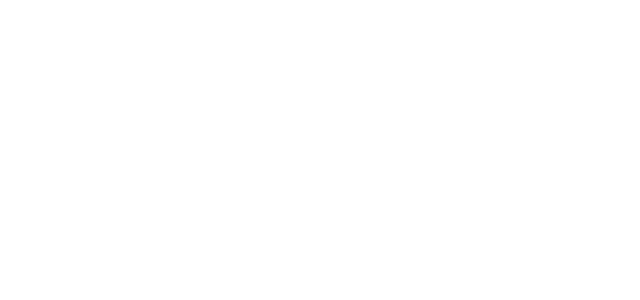
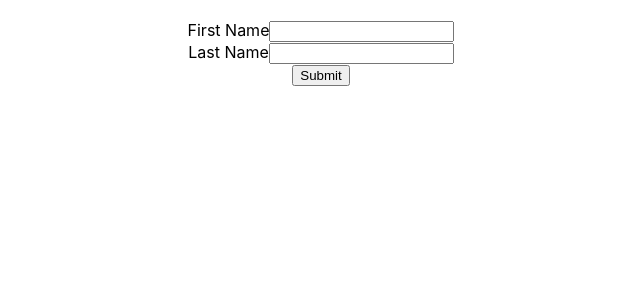
Before and after one commit to anmolsukki/react-hooks, a React (Create React App) app: page /customHookForm in a window 1280 px wide. Shown: the top 300 px of the page, without its empty margins (319-959 px from the left). Built offline with nearby package versions, Linux system fonts and the light colour scheme.

Commit message:
Complete Custom Hooks

```diff
--- /dev/null
+++ b/src/Components/CustomHooks/CustomHooksDocTitle.js
@@ -0,0 +1,9 @@
+import { useEffect } from 'react'
+
+const CustomHooksDocTitle = (count) => {
+    useEffect(() => {
+        document.title = `Count - ${count}`
+    }, [count])
+}
+
+export default CustomHooksDocTitle
--- /dev/null
+++ b/src/Components/CustomHooks/CustomUseCounterComp.js
@@ -0,0 +1,20 @@
+import { useState } from 'react';
+
+const useCounter = (initialCount = 0, value) => {
+    const [count, setCount] = useState(initialCount)
+
+    const increment = () => {
+        setCount(prevCount => prevCount + value)
+    }
+
+    const decrement = () => {
+        setCount(prevCount => prevCount - value)
+    }
+
+    const reset = () => {
+        setCount(initialCount)
+    }
+    return [count, increment, decrement, reset]
+}
+
+export default useCounter;
--- /dev/null
+++ b/src/Components/CustomHooks/useInput.js
@@ -0,0 +1,20 @@
+import { useState } from 'react';
+
+const useInput = (initialValue) => {
+  const [value, setValue] = useState(initialValue)
+
+  const reset = () => {
+    setValue('')
+  }
+
+  const bind = {
+    value,
+    onChange: e => {
+      setValue(e.target.value)
+    }
+  }
+
+  return [value, bind, reset]
+}
+
+export default useInput;
--- a/src/Helper/Routes.js
+++ b/src/Helper/Routes.js
@@ -1,5 +1,8 @@
 import React from 'react';
 import { Route, Switch, withRouter } from 'react-router-dom';
+import CustomHookForm from '../Pages/CustomHookForm';
+import CustomHooksSetTitle from '../Pages/CustomHooksSetTitle';
+import CustomHookUseCounter from '../Pages/CustomHookUseCounter';
 import IntervalHookCounter from '../Pages/IntervalHookCounter';
 import prevState from '../Pages/PrevState';
 import useCallbacks from '../Pages/useCallbacks';
@@ -28,6 +31,9 @@ const Routes = () => {
         <Route exact path="/usememos" component={UseMemosFile} />
         <Route exact path="/useRefInputRef" component={UseRefInputRef} />
         <Route exact path="/UseRefookTimer" component={UseRefookTimer} />
+        <Route exact path="/customHooksSetTitle" component={CustomHooksSetTitle} />
+        <Route exact path="/CustomHookUseCounter" component={CustomHookUseCounter} />
+        <Route exact path="/customHookForm" component={CustomHookForm} />
       </Switch>
   );
 };
--- /dev/null
+++ b/src/Pages/CustomHookForm.js
@@ -0,0 +1,31 @@
+import React from 'react';
+import useInput from '../Components/CustomHooks/useInput';
+
+const CustomHookForm = () => {
+  const [firstName, bindFirstName, resetFirstName] = useInput('')
+  const [lastName, bindLastName, resetLastName] = useInput('')
+
+  const submitHandler = e => {
+    e.preventDefault()
+    alert(`Hello ${firstName} ${lastName}`)
+    resetFirstName()
+    resetLastName()
+  }
+	return (
+		<div>
+            <form onSubmit={submitHandler}>
+				<div>
+					<label>First Name</label>
+					<input type="text" {...bindFirstName} />
+				</div>
+				<div>
+					<label>Last Name</label>
+					<input type="text" {...bindLastName} />
+                </div>
+                <button>Submit</button>
+			</form>
+		</div>
+	)
+}
+
+export default CustomHookForm;
--- /dev/null
+++ b/src/Pages/CustomHookUseCounter.js
@@ -0,0 +1,17 @@
+import React from 'react';
+import useCounter from "../Components/CustomHooks/CustomUseCounterComp";
+
+const CustomHookUseCounter = () => {
+    const [count, increment, decrement, reset] = useCounter(10, 2)
+
+    return (
+        <div>
+            <h2>Count - {count}</h2>
+            <button onClick={increment}>Increment</button>
+            <button onClick={decrement}>Decrement</button>
+            <button onClick={reset}>Reset</button>
+        </div>
+    )
+}
+
+export default CustomHookUseCounter;
--- /dev/null
+++ b/src/Pages/CustomHooksSetTitle.js
@@ -0,0 +1,16 @@
+import React, { useState } from 'react';
+import CustomHooksDocTitle from "../Components/CustomHooks/CustomHooksDocTitle";
+
+const CustomHooksSetTitle = () => {
+    const [count, setCount] = useState(0)
+
+    CustomHooksDocTitle(count)
+
+    return(
+        <div>
+            <button onClick={() => setCount(count + 1)}>Count - {count}</button>
+        </div>
+    )
+}
+
+export default CustomHooksSetTitle;
```
